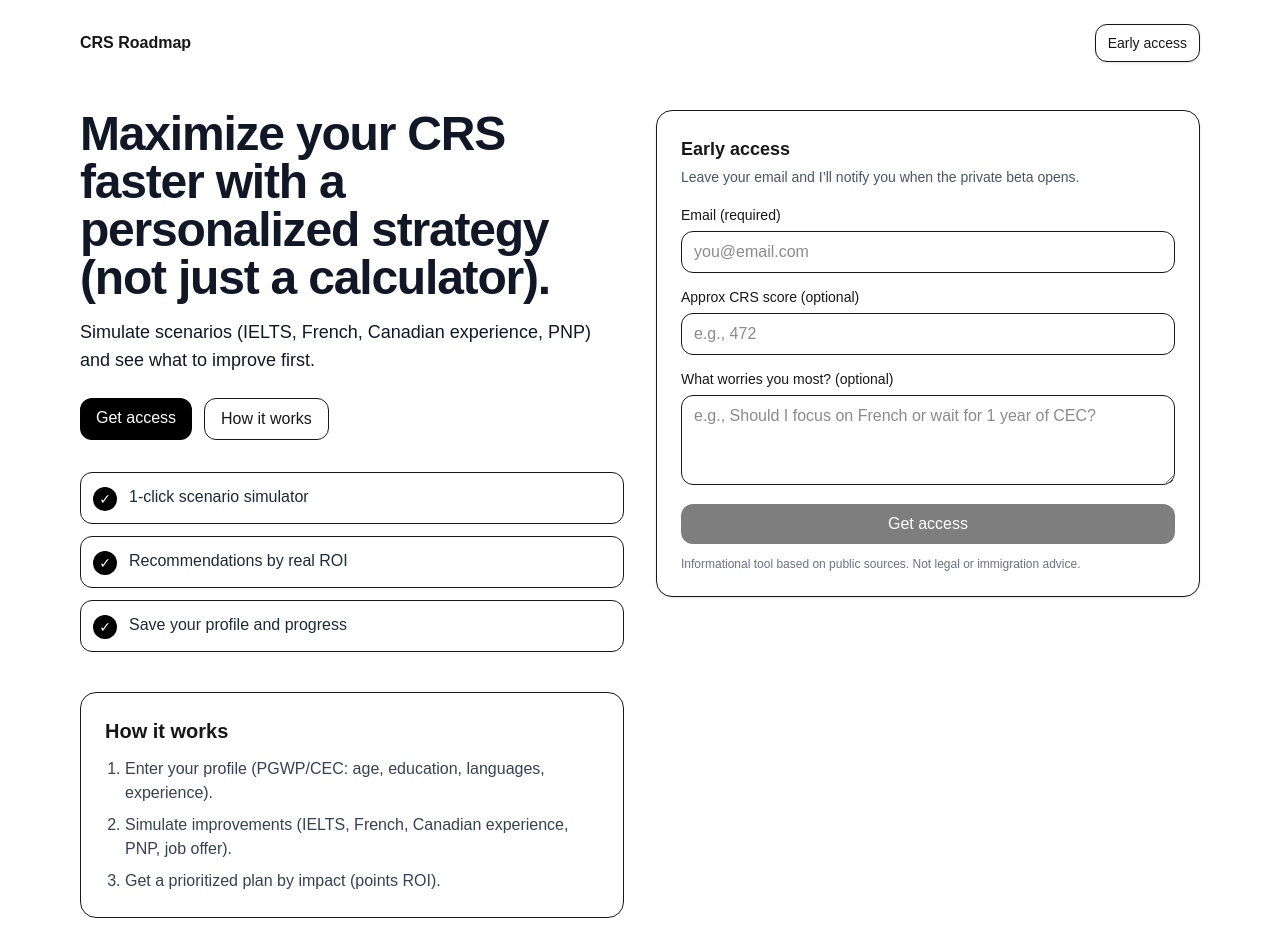
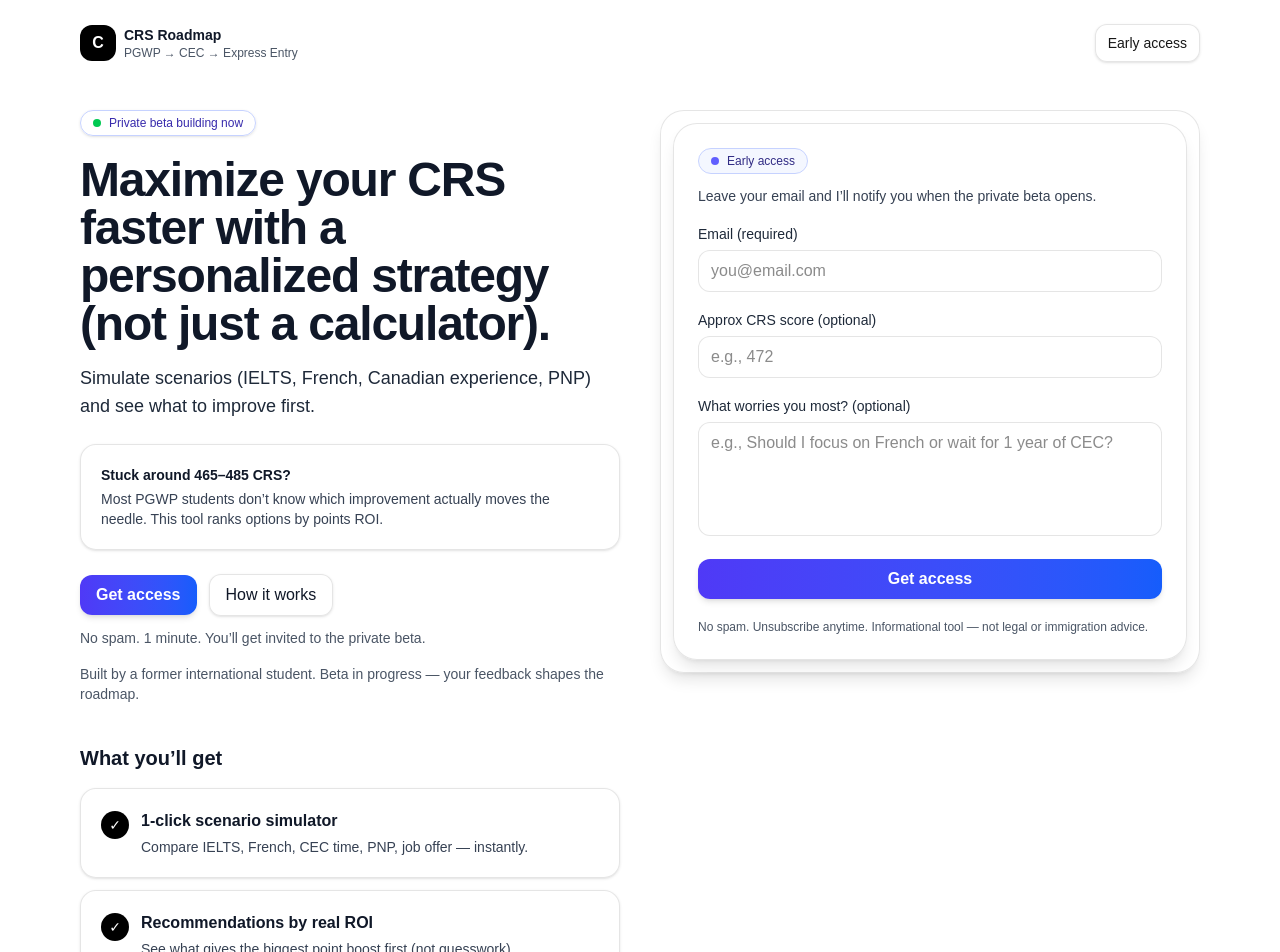
Before and after one commit to Omarion9000/crs-roadmap-landing, a Next.js app: page / in a window 1280 px wide. Shown: the top 952 px of the page. Built offline with nearby package versions, Linux system fonts and the light colour scheme.

Commit message:
Polish landing and use canonical Tailwind classes

```diff
--- a/src/app/page.tsx
+++ b/src/app/page.tsx
@@ -2,20 +2,36 @@ import LeadForm from "@/components/LeadForm";
 import { APP } from "@/lib/config";
 
 type Lang = "en" | "es";
+const DEFAULT_LANG: Lang = "en";
 
-// Idioma por defecto (para validación):
-const DEFAULT_LANG: Lang = "en"; // cámbialo a "es" si prefieres español hoy
-
-const bullets: Record<Lang, string[]> = {
+const bullets: Record<Lang, { title: string; desc: string }[]> = {
   en: [
-    "1-click scenario simulator",
-    "Recommendations by real ROI",
-    "Save your profile and progress",
+    {
+      title: "1-click scenario simulator",
+      desc: "Compare IELTS, French, CEC time, PNP, job offer — instantly.",
+    },
+    {
+      title: "Recommendations by real ROI",
+      desc: "See what gives the biggest point boost first (not guesswork).",
+    },
+    {
+      title: "Save your profile & progress",
+      desc: "Track improvements over weeks/months as you plan your path.",
+    },
   ],
   es: [
-    "Simulador de escenarios en 1 click",
-    "Recomendaciones por ROI real",
-    "Guarda tu perfil y tu progreso",
+    {
+      title: "Simulador de escenarios en 1 click",
+      desc: "Compara IELTS, francés, tiempo CEC, PNP, job offer — al instante.",
+    },
+    {
+      title: "Recomendaciones por ROI real",
+      desc: "Qué te da más puntos primero (sin adivinar).",
+    },
+    {
+      title: "Guarda tu perfil y tu progreso",
+      desc: "Sigue tus mejoras por semanas/meses mientras avanzas.",
+    },
   ],
 };
 
@@ -23,15 +39,27 @@ const faqs: Record<Lang, { q: string; a: string }[]> = {
   en: [
     {
       q: "Is this the official CRS calculator?",
-      a: "No. The official calculator gives you a number. This helps you compare scenarios and prioritize what to improve first.",
+      a: "No. The official calculator gives a number. This tool helps you compare scenarios and prioritize what to improve first.",
     },
     {
       q: "Who is this for?",
-      a: "International students on PGWP targeting CEC and Express Entry.",
+      a: "International students on PGWP aiming for CEC → Express Entry (and anyone optimizing CRS).",
     },
     {
       q: "Is this immigration advice?",
-      a: "No. Informational tool based on public sources. Not legal or immigration advice.",
+      a: "No. It’s an informational tool based on public sources. Not legal or immigration advice.",
+    },
+    {
+      q: "How much will it cost?",
+      a: "Early access is free. The goal is a simple monthly plan later (around $19 CAD/month).",
+    },
+    {
+      q: "When will the beta open?",
+      a: "Soon. I’m collecting early users first to build the right features in the right order.",
+    },
+    {
+      q: "What data do you store?",
+      a: "For early access we only collect what you submit in the form. You can unsubscribe anytime.",
     },
   ],
   es: [
@@ -41,11 +69,23 @@ const faqs: Record<Lang, { q: string; a: string }[]> = {
     },
     {
       q: "¿Para quién es?",
-      a: "Estudiantes internacionales con PGWP que apuntan a CEC y Express Entry.",
+      a: "Estudiantes internacionales con PGWP que van por CEC → Express Entry (y cualquiera optimizando CRS).",
     },
     {
       q: "¿Es asesoría migratoria?",
       a: "No. Es una herramienta informativa basada en fuentes públicas. No reemplaza asesoría profesional.",
+    },
+    {
+      q: "¿Cuánto costará?",
+      a: "El acceso anticipado es gratis. La idea es un plan mensual simple después (aprox. $19 CAD/mes).",
+    },
+    {
+      q: "¿Cuándo abre la beta?",
+      a: "Pronto. Primero estoy juntando usuarios tempranos para construir lo correcto en el orden correcto.",
+    },
+    {
+      q: "¿Qué datos guardas?",
+      a: "Por ahora solo lo que envías en el formulario. Puedes salir cuando quieras.",
     },
   ],
 };
@@ -53,56 +93,143 @@ const faqs: Record<Lang, { q: string; a: string }[]> = {
 export default function Page() {
   const lang = DEFAULT_LANG;
 
+  const ui = {
+    en: {
+      navCta: "Early access",
+      ctaPrimary: "Get access",
+      ctaSecondary: "How it works",
+      micro: "No spam. 1 minute. You’ll get invited to the private beta.",
+      badge: "PGWP → CEC → Express Entry",
+      statusPill: "Private beta building now",
+      painTitle: "Stuck around 465–485 CRS?",
+      painBody:
+        "Most PGWP students don’t know which improvement actually moves the needle. This tool ranks options by points ROI.",
+      trust:
+        "Built by a former international student. Beta in progress — your feedback shapes the roadmap.",
+      sectionValue: "What you’ll get",
+      faqTitle: "Quick FAQ",
+      disclaimer:
+        "Disclaimer: informational tool based on public sources. Not legal or immigration advice.",
+    },
+    es: {
+      navCta: "Acceso anticipado",
+      ctaPrimary: "Quiero acceso",
+      ctaSecondary: "Cómo funciona",
+      micro: "Cero spam. 1 minuto. Te invito a la beta privada cuando esté lista.",
+      badge: "PGWP → CEC → Express Entry",
+      statusPill: "Beta privada en progreso",
+      painTitle: "¿Atorado en 465–485 CRS?",
+      painBody:
+        "Muchos con PGWP no saben qué mejora realmente sube puntos. Esta herramienta ordena opciones por ROI de puntos.",
+      trust:
+        "Hecho por un ex estudiante internacional. Beta en progreso — tu feedback define el roadmap.",
+      sectionValue: "Lo que obtendrás",
+      faqTitle: "Preguntas rápidas",
+      disclaimer:
+        "Disclaimer: herramienta informativa basada en fuentes públicas. No es asesoría legal o migratoria.",
+    },
+  }[lang];
+
   return (
     <main className="min-h-screen bg-white">
+      {/* Premium background */}
+      <div className="pointer-events-none fixed inset-0 -z-10">
+        <div className="absolute inset-0 bg-linear-to-b from-slate-50 via-white to-white" />
+        <div className="absolute -top-40 left-1/2 h-80 w-208 -translate-x-1/2 rounded-full bg-indigo-500/10 blur-3xl" />
+        <div className="absolute top-40 -right-32 h-80 w-80 rounded-full bg-blue-500/10 blur-3xl" />
+      </div>
+
       <header className="mx-auto max-w-6xl px-4 py-6">
         <div className="flex items-center justify-between">
-          <div className="font-semibold">{APP.name}</div>
+          <div className="flex items-center gap-2">
+            <div className="grid h-9 w-9 place-items-center rounded-xl bg-black text-white font-semibold">
+              C
+            </div>
+            <div className="leading-tight">
+              <div className="text-sm font-semibold text-gray-900">{APP.name}</div>
+              <div className="text-xs text-gray-600">{ui.badge}</div>
+            </div>
+          </div>
+
           <a
             href="#access"
-            className="rounded-xl border bg-white px-3 py-2 text-sm shadow-sm"
+            className="rounded-xl border border-black/10 bg-white/70 px-3 py-2 text-sm shadow-sm backdrop-blur hover:bg-white"
           >
-            {lang === "en" ? "Early access" : "Acceso anticipado"}
+            {ui.navCta}
           </a>
         </div>
       </header>
 
-      <section className="mx-auto max-w-6xl px-4 pb-10 pt-6">
-        <div className="grid gap-8 md:grid-cols-2 md:items-start">
+      <section className="mx-auto max-w-6xl px-4 pb-14 pt-6">
+        <div className="grid gap-10 md:grid-cols-2 md:items-start">
+          {/* Left */}
           <div>
-<h1 className="text-4xl font-bold tracking-tight text-gray-900 md:text-5xl">
+            <div className="inline-flex items-center gap-2 rounded-full border border-indigo-200 bg-white/70 px-3 py-1 text-xs font-medium text-indigo-800 shadow-sm backdrop-blur">
+              <span className="h-2 w-2 rounded-full bg-green-500" />
+              {ui.statusPill}
+            </div>
+
+            <h1 className="mt-5 text-4xl font-bold tracking-tight text-gray-900 md:text-5xl">
               {APP.tagline[lang]}
             </h1>
-            <p className="mt-4 text-lg text-gray-900">{APP.subtagline[lang]}</p>
 
-            <div className="mt-6 flex flex-wrap gap-3">
+            <p className="mt-4 text-lg text-gray-800">{APP.subtagline[lang]}</p>
+
+            {/* Pain box */}
+            <div className="mt-6 rounded-2xl border border-black/10 bg-white/70 p-5 shadow-sm backdrop-blur">
+              <div className="text-sm font-semibold text-gray-900">{ui.painTitle}</div>
+              <p className="mt-1 text-sm text-gray-700">{ui.painBody}</p>
+            </div>
+
+            {/* CTA */}
+            <div className="mt-6 flex flex-wrap items-center gap-3">
               <a
                 href="#access"
-                className="rounded-xl bg-black px-4 py-2 text-white"
+                className="rounded-xl bg-linear-to-r from-indigo-600 to-blue-600 px-4 py-2 font-semibold text-white shadow-md hover:opacity-95"
               >
-                {lang === "en" ? "Get access" : "Quiero acceso"}
+                {ui.ctaPrimary}
               </a>
-              <a href="#how" className="rounded-xl border bg-white px-4 py-2">
-                {lang === "en" ? "How it works" : "Cómo funciona"}
+
+              <a
+                href="#how"
+                className="rounded-xl border border-black/10 bg-white/70 px-4 py-2 text-gray-900 shadow-sm backdrop-blur hover:bg-white"
+              >
+                {ui.ctaSecondary}
               </a>
+
+              <span className="text-sm text-gray-600">{ui.micro}</span>
             </div>
 
-            <ul className="mt-8 space-y-3">
+            <p className="mt-4 text-sm text-gray-600">{ui.trust}</p>
+
+            {/* Value */}
+            <div className="mt-10">
+              <h2 className="text-xl font-semibold text-gray-900">{ui.sectionValue}</h2>
+
+              <ul className="mt-4 space-y-3">
                 {bullets[lang].map((b) => (
                   <li
-                  key={b}
-                  className="flex items-start gap-3 rounded-xl border bg-white p-3"
+                    key={b.title}
+                    className="flex items-start gap-3 rounded-2xl border border-black/10 bg-white/70 p-5 shadow-sm backdrop-blur"
                   >
-                  <span className="mt-0.5 inline-flex h-6 w-6 items-center justify-center rounded-full bg-black text-sm text-white">
+                    <span className="mt-0.5 inline-flex h-7 w-7 items-center justify-center rounded-full bg-black text-sm text-white">
                       ✓
                     </span>
-                  <span className="text-gray-800">{b}</span>
+                    <div>
+                      <div className="font-semibold text-gray-900">{b.title}</div>
+                      <div className="mt-1 text-sm text-gray-700">{b.desc}</div>
+                    </div>
                   </li>
                 ))}
               </ul>
+            </div>
 
-            <div id="how" className="mt-10 rounded-2xl border bg-white p-6">
-              <h2 className="text-xl font-semibold">
+            {/* How it works */}
+            <div
+              id="how"
+              className="mt-10 rounded-2xl border border-black/10 bg-white/70 p-6 shadow-sm backdrop-blur"
+            >
+              <h2 className="text-xl font-semibold text-gray-900">
                 {lang === "en" ? "How it works" : "Cómo funciona"}
               </h2>
               <ol className="mt-3 list-decimal space-y-2 pl-5 text-gray-700">
@@ -125,31 +252,32 @@ export default function Page() {
             </div>
           </div>
 
+          {/* Right */}
           <div id="access" className="md:sticky md:top-6">
+            <div className="rounded-3xl border border-black/10 bg-white/60 p-3 shadow-lg backdrop-blur">
               <LeadForm lang={lang} />
             </div>
           </div>
+        </div>
 
-        <section className="mt-12">
-          <h2 className="text-2xl font-semibold">
-            {lang === "en" ? "Quick FAQ" : "Preguntas rápidas"}
-          </h2>
+        {/* FAQ */}
+        <section className="mt-14">
+          <h2 className="text-2xl font-semibold text-gray-900">{ui.faqTitle}</h2>
           <div className="mt-4 grid gap-4 md:grid-cols-3">
             {faqs[lang].map((f) => (
-              <div key={f.q} className="rounded-2xl border bg-white p-5">
-                <div className="font-semibold">{f.q}</div>
+              <div
+                key={f.q}
+                className="rounded-2xl border border-black/10 bg-white/70 p-5 shadow-sm backdrop-blur"
+              >
+                <div className="font-semibold text-gray-900">{f.q}</div>
                 <p className="mt-2 text-sm text-gray-700">{f.a}</p>
               </div>
             ))}
           </div>
         </section>
 
-        <footer className="mt-12 border-t py-8 text-sm text-gray-600">
-          <p>
-            {lang === "en"
-              ? "Disclaimer: informational tool based on public sources. Not legal or immigration advice."
-              : "Disclaimer: herramienta informativa basada en fuentes públicas. No es asesoría legal o migratoria."}
-          </p>
+        <footer className="mt-14 border-t py-8 text-sm text-gray-600">
+          <p>{ui.disclaimer}</p>
         </footer>
       </section>
     </main>
--- a/src/components/LeadForm.tsx
+++ b/src/components/LeadForm.tsx
@@ -4,181 +4,206 @@ import { useMemo, useState } from "react";
 import { LEAD_ENDPOINT } from "@/lib/config";
 
 type Lang = "en" | "es";
-type FormState = "idle" | "submitting" | "success" | "error";
 
-const TEXT: Record<Lang, Record<string, string>> = {
-  en: {
-    title: "Early access",
-    desc: "Leave your email and I’ll notify you when the private beta opens.",
-    emailLabel: "Email (required)",
-    crsLabel: "Approx CRS score (optional)",
-    worryLabel: "What worries you most? (optional)",
-    emailPh: "you@email.com",
-    crsPh: "e.g., 472",
-    worryPh: "e.g., Should I focus on French or wait for 1 year of CEC?",
-    btnIdle: "Get access",
-    btnSending: "Sending...",
-    success: "Done ✅ I’ll email you when the beta is ready.",
-    error: "Something failed. Try again.",
-    legal:
-      "Informational tool based on public sources. Not legal or immigration advice.",
-    missingEndpoint:
-      "Missing Google Sheets endpoint. Complete the Google Apps Script step and paste the URL into src/lib/config.ts",
-  },
-  es: {
-    title: "Acceso anticipado",
-    desc: "Déjame tu email y te aviso cuando abramos la beta privada.",
-    emailLabel: "Email (obligatorio)",
-    crsLabel: "CRS aproximado (opcional)",
-    worryLabel: "¿Qué te preocupa más? (opcional)",
-    emailPh: "tuemail@gmail.com",
-    crsPh: "Ej: 472",
-    worryPh: "Ej: ¿Me conviene francés o esperar 1 año CEC?",
-    btnIdle: "Quiero acceso",
-    btnSending: "Enviando...",
-    success: "Listo ✅ Te avisaré cuando la beta esté lista.",
-    error: "Algo falló. Intenta de nuevo.",
-    legal:
-      "Herramienta informativa basada en fuentes públicas. No es asesoría legal o migratoria.",
-    missingEndpoint:
-      "Falta configurar el endpoint de Google Sheets. Termina Apps Script y pega la URL en src/lib/config.ts",
-  },
+type Props = {
+  lang?: Lang;
 };
 
 function isValidEmail(email: string) {
   return /^[^\s@]+@[^\s@]+\.[^\s@]+$/.test(email.trim());
 }
 
-export default function LeadForm({ lang }: { lang: Lang }) {
-  const t = TEXT[lang];
-  const [state, setState] = useState<FormState>("idle");
+export default function LeadForm({ lang = "en" }: Props) {
   const [email, setEmail] = useState("");
   const [crs, setCrs] = useState("");
   const [worry, setWorry] = useState("");
+  const [status, setStatus] = useState<"idle" | "loading" | "success" | "error">(
+    "idle"
+  );
+  const [errorMsg, setErrorMsg] = useState("");
 
-  const endpoint = LEAD_ENDPOINT.googleAppsScriptUrl?.trim();
+  const copy = useMemo(() => {
+    const en = {
+      title: "Early access",
+      subtitle: "Leave your email and I’ll notify you when the private beta opens.",
+      email: "Email (required)",
+      crs: "Approx CRS score (optional)",
+      worry: "What worries you most? (optional)",
+      btn: "Get access",
+      sending: "Sending…",
+      okTitle: "You’re in ✅",
+      okBody: "Thanks! I’ll email you when the beta opens.",
+      errTitle: "Something went wrong",
+      errBody: "Please try again in a moment.",
+      helper:
+        "No spam. Unsubscribe anytime. Informational tool — not legal or immigration advice.",
+    };
 
-  const canSubmit = useMemo(() => {
-    if (state === "submitting") return false;
-    if (!isValidEmail(email)) return false;
-    return true;
-  }, [email, state]);
+    const es = {
+      title: "Acceso anticipado",
+      subtitle: "Deja tu email y te aviso cuando abra la beta privada.",
+      email: "Email (requerido)",
+      crs: "CRS aproximado (opcional)",
+      worry: "¿Qué te preocupa más? (opcional)",
+      btn: "Quiero acceso",
+      sending: "Enviando…",
+      okTitle: "Listo ✅",
+      okBody: "¡Gracias! Te aviso cuando abra la beta.",
+      errTitle: "Ocurrió un error",
+      errBody: "Intenta de nuevo en un momento.",
+      helper:
+        "Cero spam. Puedes salir cuando quieras. Herramienta informativa — no es asesoría legal o migratoria.",
+    };
+
+    return lang === "es" ? es : en;
+  }, [lang]);
+
+  const disabled = status === "loading";
 
   async function onSubmit(e: React.FormEvent) {
     e.preventDefault();
+    setErrorMsg("");
 
-    if (!isValidEmail(email)) {
-      setState("error");
+    const trimmed = email.trim();
+    if (!isValidEmail(trimmed)) {
+      setStatus("error");
+      setErrorMsg(lang === "es" ? "Email inválido." : "Invalid email.");
       return;
     }
 
-    if (!endpoint) {
-      alert(t.missingEndpoint);
+    if (!LEAD_ENDPOINT.googleAppsScriptUrl) {
+      setStatus("error");
+      setErrorMsg(
+        lang === "es"
+          ? "Falta configurar la URL del Google Script."
+          : "Google Script URL is not configured."
+      );
       return;
     }
 
-    setState("submitting");
+    setStatus("loading");
 
     try {
       const payload = {
-        email: email.trim(),
+        email: trimmed,
         crs: crs.trim(),
         worry: worry.trim(),
         source: "landing",
         lang,
-        ts: new Date().toISOString(),
       };
 
-      const res = await fetch(endpoint, {
+      const res = await fetch(LEAD_ENDPOINT.googleAppsScriptUrl, {
         method: "POST",
-        // Apps Script suele funcionar mejor con text/plain para evitar preflight CORS
         headers: { "Content-Type": "text/plain;charset=utf-8" },
         body: JSON.stringify(payload),
       });
 
-      if (!res.ok) throw new Error("Bad response");
+      const text = await res.text();
 
-      setState("success");
+      if (!res.ok) {
+        throw new Error(text || "Request failed");
+      }
+
+      // Try to parse JSON response if present
+      try {
+        const json = JSON.parse(text) as { ok?: boolean; error?: string };
+        if (json?.ok === false) throw new Error(json.error || "Server error");
+      } catch {
+        // If it isn't JSON, still consider it success if HTTP was ok
+      }
+
+      setStatus("success");
       setEmail("");
       setCrs("");
       setWorry("");
-    } catch {
-      setState("error");
+    } catch (err: unknown) {
+      setStatus("error");
+      const message =
+        err instanceof Error
+          ? err.message
+          : lang === "es"
+          ? "Error desconocido."
+          : "Unknown error.";
+      setErrorMsg(message || copy.errBody);
     }
   }
 
   return (
-    <div className="w-full rounded-2xl border bg-white p-6 shadow-sm">
-      <h3 className="text-lg font-semibold">{t.title}</h3>
-      <p className="mt-1 text-sm text-gray-600">{t.desc}</p>
+    <div className="w-full">
+      <div className="rounded-3xl border border-black/10 bg-white/80 p-6 shadow-lg backdrop-blur">
+        <div className="mb-4">
+          <div className="inline-flex items-center gap-2 rounded-full border border-indigo-200 bg-indigo-50/60 px-3 py-1 text-xs font-medium text-indigo-900">
+            <span className="h-2 w-2 rounded-full bg-indigo-500" />
+            {copy.title}
+          </div>
 
-      <form onSubmit={onSubmit} className="mt-4 space-y-3">
-        <div>
-          <label className="text-sm font-medium" htmlFor="email">
-            {t.emailLabel}
-          </label>
+          <p className="mt-3 text-sm text-gray-700">{copy.subtitle}</p>
+        </div>
+
+        <form onSubmit={onSubmit} className="space-y-4">
+          <label className="block">
+            <span className="text-sm font-medium text-gray-800">{copy.email}</span>
             <input
-            id="email"
-            type="email"
-            className="mt-1 w-full rounded-xl border px-3 py-2 outline-none focus:ring"
-            placeholder={t.emailPh}
               value={email}
               onChange={(e) => setEmail(e.target.value)}
-            autoComplete="email"
-            required
+              placeholder="you@email.com"
+              disabled={disabled}
+              className="mt-1 w-full rounded-xl border border-black/10 bg-white px-3 py-2 outline-none focus:ring-2 focus:ring-indigo-500/40"
             />
-        </div>
+          </label>
 
-        <div>
-          <label className="text-sm font-medium" htmlFor="crs">
-            {t.crsLabel}
-          </label>
+          <label className="block">
+            <span className="text-sm font-medium text-gray-800">{copy.crs}</span>
             <input
-            id="crs"
-            inputMode="numeric"
-            className="mt-1 w-full rounded-xl border px-3 py-2 outline-none focus:ring"
-            placeholder={t.crsPh}
               value={crs}
               onChange={(e) => setCrs(e.target.value)}
+              placeholder="e.g., 472"
+              disabled={disabled}
+              className="mt-1 w-full rounded-xl border border-black/10 bg-white px-3 py-2 outline-none focus:ring-2 focus:ring-indigo-500/40"
             />
-        </div>
+          </label>
 
-        <div>
-          <label className="text-sm font-medium" htmlFor="worry">
-            {t.worryLabel}
-          </label>
+          <label className="block">
+            <span className="text-sm font-medium text-gray-800">{copy.worry}</span>
             <textarea
-            id="worry"
-            className="mt-1 w-full rounded-xl border px-3 py-2 outline-none focus:ring"
-            placeholder={t.worryPh}
               value={worry}
               onChange={(e) => setWorry(e.target.value)}
-            rows={3}
+              placeholder={
+                lang === "es"
+                  ? "Ej. ¿Me conviene francés o esperar 1 año de CEC?"
+                  : "e.g., Should I focus on French or wait for 1 year of CEC?"
+              }
+              disabled={disabled}
+              rows={4}
+              className="mt-1 w-full resize-none rounded-xl border border-black/10 bg-white px-3 py-2 outline-none focus:ring-2 focus:ring-indigo-500/40"
             />
-        </div>
+          </label>
 
           <button
             type="submit"
-          disabled={!canSubmit}
-          className="w-full rounded-xl bg-black px-4 py-2 font-medium text-white disabled:opacity-50"
+            disabled={disabled}
+            className="w-full rounded-xl bg-linear-to-r from-indigo-600 to-blue-600 px-4 py-2 font-semibold text-white shadow-md hover:opacity-95 disabled:opacity-50"
           >
-          {state === "submitting" ? t.btnSending : t.btnIdle}
+            {disabled ? copy.sending : copy.btn}
           </button>
 
-        {state === "success" && (
-          <div className="rounded-xl bg-green-50 p-3 text-sm text-green-800">
-            {t.success}
+          {status === "success" && (
+            <div className="rounded-xl border border-green-200 bg-green-50 px-4 py-3 text-sm text-green-900">
+              <div className="font-semibold">{copy.okTitle}</div>
+              <div className="mt-1">{copy.okBody}</div>
             </div>
           )}
 
-        {state === "error" && (
-          <div className="rounded-xl bg-red-50 p-3 text-sm text-red-800">
-            {t.error}
+          {status === "error" && (
+            <div className="rounded-xl border border-red-200 bg-red-50 px-4 py-3 text-sm text-red-900">
+              <div className="font-semibold">{copy.errTitle}</div>
+              <div className="mt-1">{errorMsg || copy.errBody}</div>
             </div>
           )}
 
-        <p className="text-xs text-gray-500">{t.legal}</p>
+          <p className="pt-1 text-xs text-gray-600">{copy.helper}</p>
         </form>
+      </div>
     </div>
   );
 }
```
Lines whose indentation alone changed are shown as unchanged.
